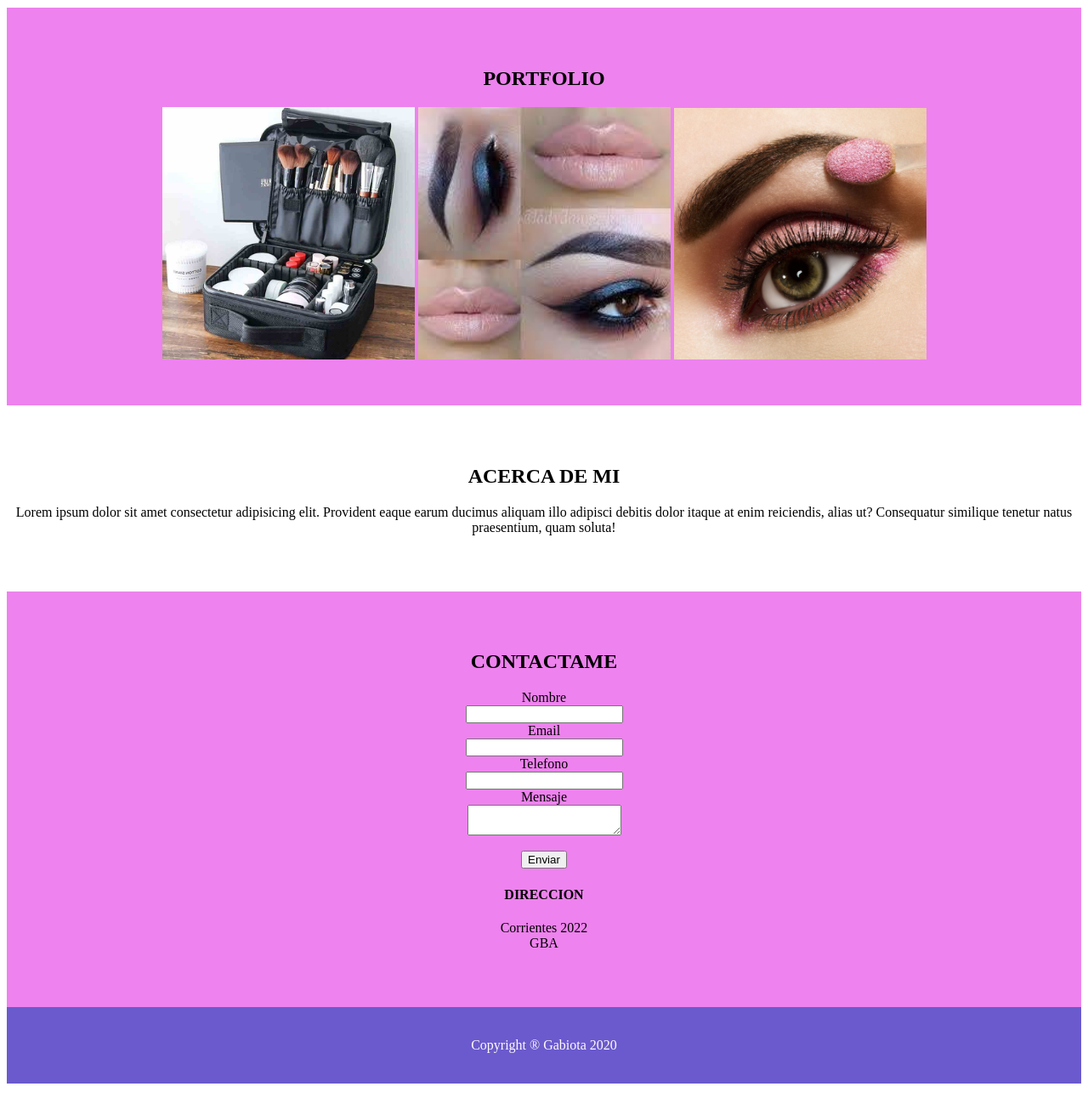
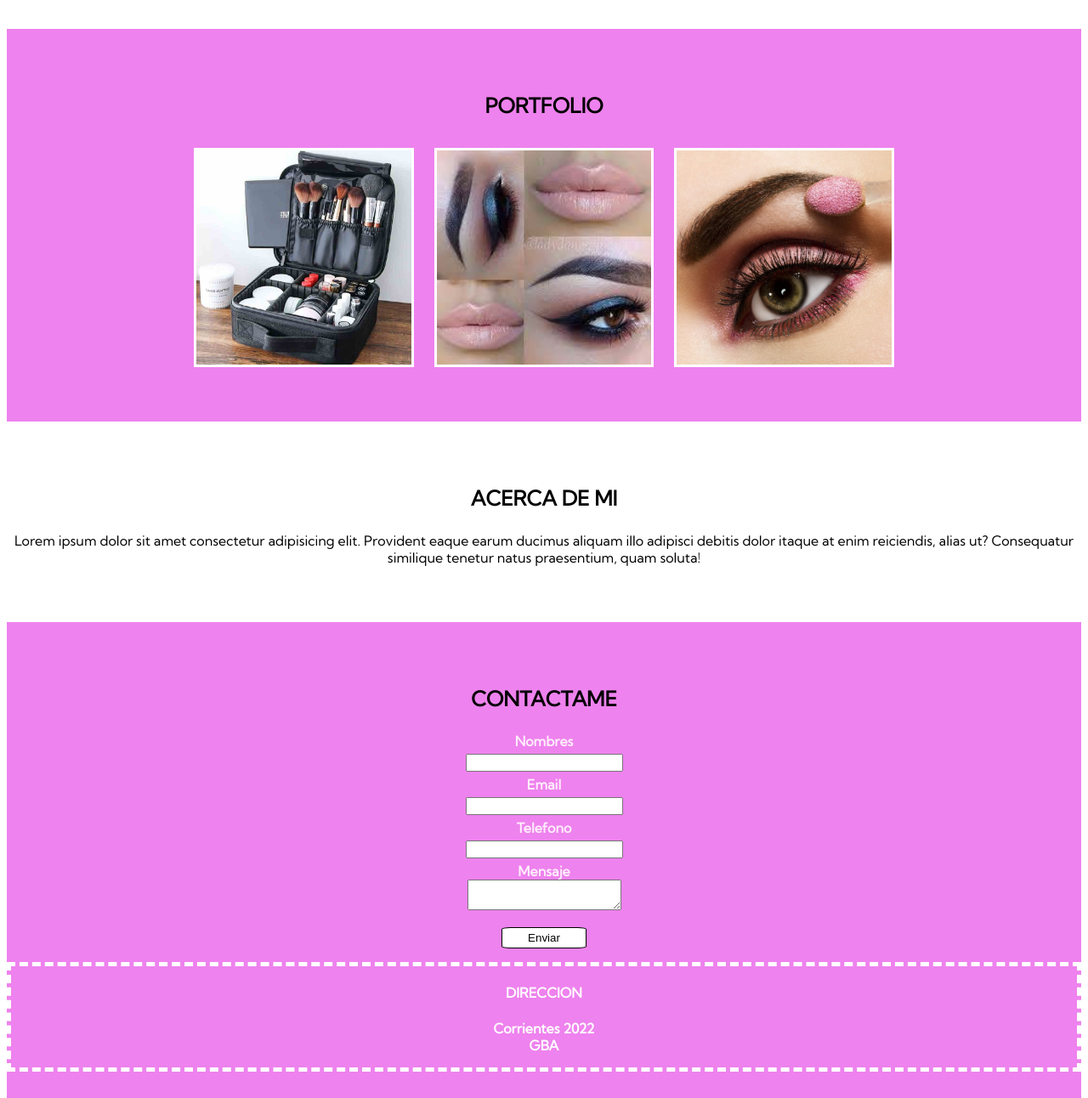
Before and after one commit to Gabialemoya/presentacion-practica, a plain HTML site: page index.html in a window 1280 px wide. Shown: the part 713-2005 px from the top of the page at 85% size. Drawn offline with Linux system fonts and the light colour scheme.

Commit message:
cambio de archivos

```diff
--- a/estilos.css
+++ b/estilos.css
@@ -1,5 +1,18 @@
 body {
     text-align: center;
+    font-family: 'Kumbh Sans', sans-serif;
+}
+
+h2{
+    padding: 5px;
+}
+
+.lila h2:hover{
+    color: white;
+}
+
+.blanco h2:hover{
+    color: violet;
 }
 
 .lila{
@@ -8,16 +21,46 @@ body {
 }
 
 .blanco{
-    /*padding: 50px 0px;*/
     padding: 50px 0px;
 }
 
-.centrado{
-    width: 900px;
-    margin: auto;
+
+.centrado img{
+    margin: 10px;
+    width: 20%;
+   border: 3px solid white;
 }
-.centrado img{
-    width: 33%;
+
+.centrado img:hover{
+    transform: scale(1.2);
+}
+
+label{
+    color: #ffedfb;
+}
+
+input{
+    margin-top: 5px;
+    margin-bottom: 5px;
+}
+
+button{
+    width: 100px;
+    height: 25px;
+    border-radius: 10%;
+    border: 1px solid black;
+    background-color: white;
+}
+
+button:hover{
+    border: 1px solid white;
+    background-color: #de66c6;
+    color: white ;
+}
+
+#direccion{
+    border: 5px dashed white;
+    color: white;
 }
 
 .footer{
--- a/index.html
+++ b/index.html
@@ -2,12 +2,15 @@
     <head>
         <title>Mi página personal</title>
         <link rel="stylesheet" href="estilos.css">
+        <link rel="icon" type="image/png" href="./lapiz-labial.png">
+        <link href="https://fonts.googleapis.com/css2?family=Kumbh+Sans&display=swap" rel="stylesheet">
     </head>
     <body>
         <div class="blanco">
             <img src="./image.jpg" alt="Imagen de la persona" class="profile">
             <h1>GABRIELA MOYA</h1>
-            <p>Maquilladora profesional</p>
+            <p><i>Maquilladora profesional</i></p>
+            <a href="https://www.instagram.com/gabialemoya/?hl=es-la" target="_blank"><b><i>Visitá mi Instagram</i></b></a>
         </div>
         <div class="lila">
             <h2>PORTFOLIO</h2>
@@ -24,19 +27,19 @@
         <div class="lila">
             <h2>CONTACTAME</h2>
             <form>
-                <label>Nombre</label>
+                <label><b>Nombres</b></label>
                 <br>
                 <input type="text">
                 <br>
-                <label>Email</label>
+                <label><b>Email</b></label>
                 <br>
                 <input type="email">
                 <br>
-                <label>Telefono</label>
+                <label><b>Telefono</b></label>
                 <br>
                 <input type="number">
                 <br>
-                <label>Mensaje</label>
+                <label><b>Mensaje</b></label>
                 <br>
                 <textarea>
 
@@ -47,8 +50,10 @@
                     Enviar
                 </button>
             </form>
-            <h4>DIRECCION</h4>
-            <p>Corrientes 2022 <br> GBA </p>
+            <div id="direccion">
+                <h4><b>DIRECCION</b></h4>
+                <p><b>Corrientes 2022 <br> GBA </b></p>
+            </div>
         </div>
         <div class="footer">
             <p> Copyright ® Gabiota 2020</p>
```
Also changed, not shown: lapiz-labial.png (added).
